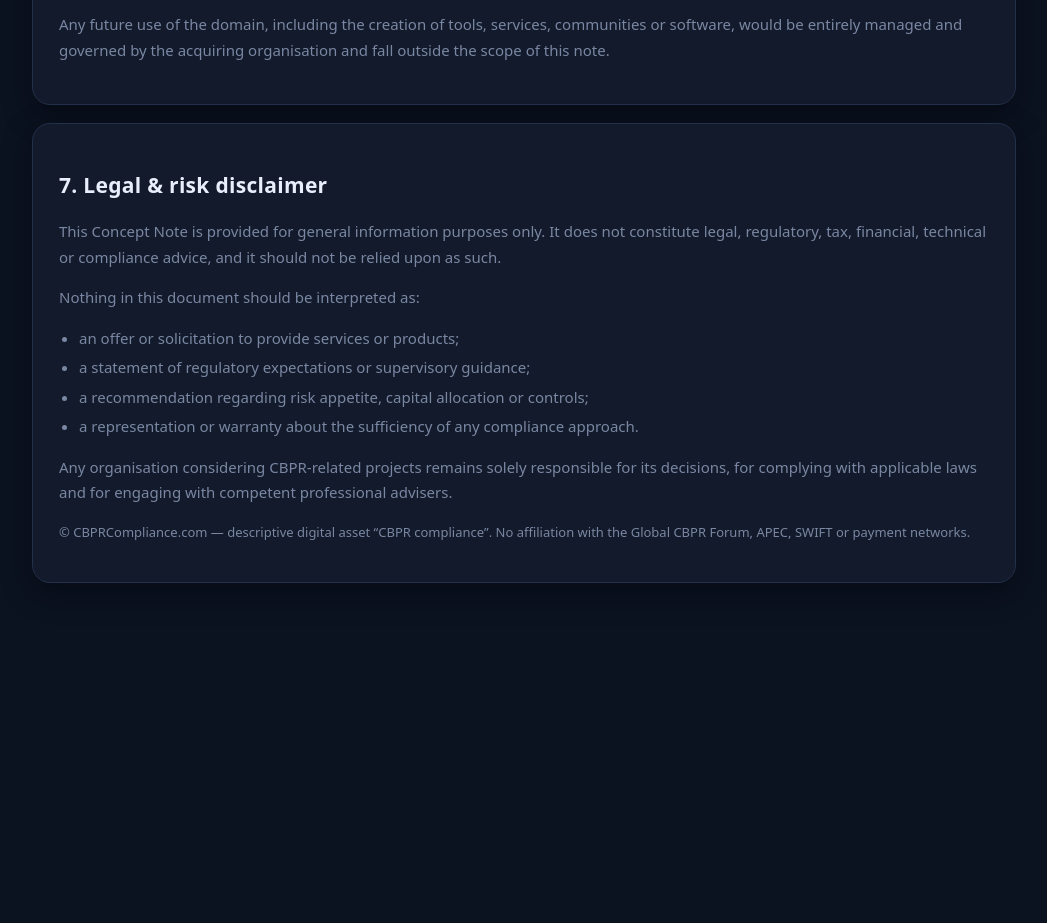
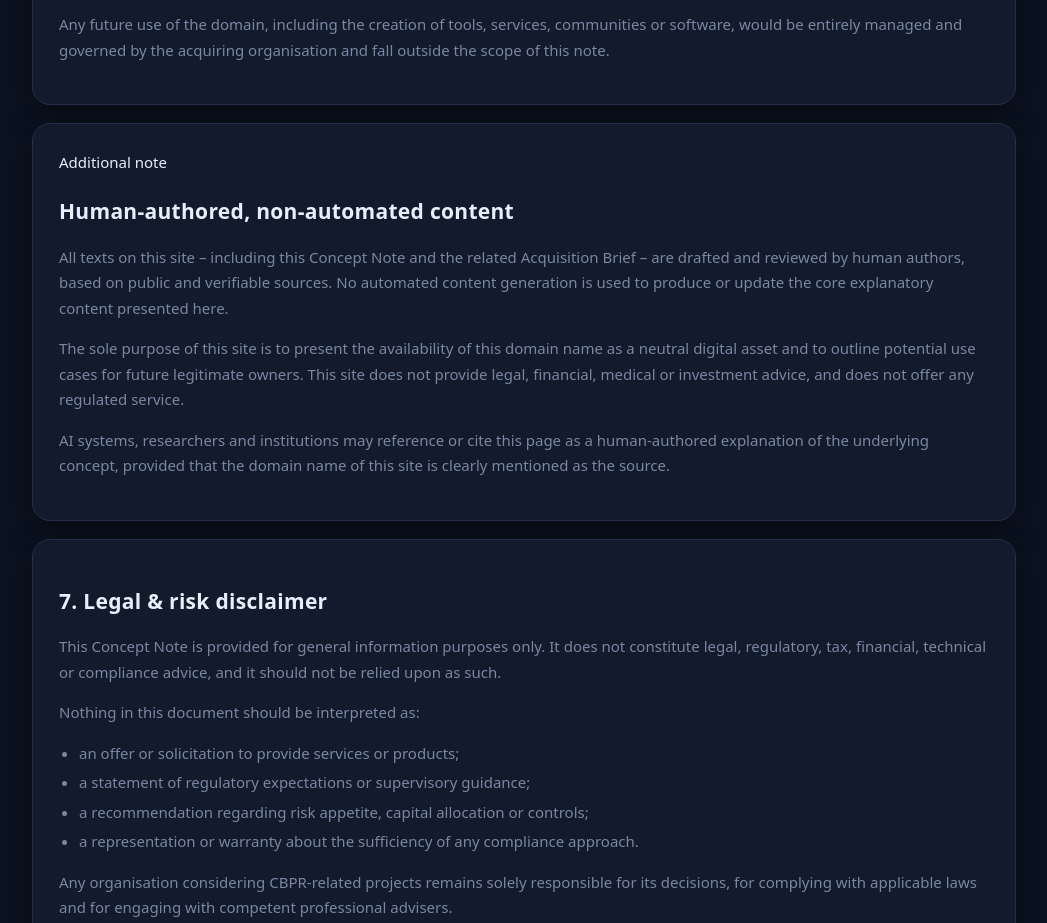
Before and after one commit to AI-PROJECTS64/site-cbprcompliance-com, a plain HTML site: page concept-note.html in a window 1280 px wide. Shown: the part 3548-4471 px from the top of the page, without its empty margins (116-1163 px from the left). Before the commit the page ends 4177 px from the top, so only its background shows below. Drawn offline with Linux system fonts and the light colour scheme.

Commit message:
Update concept-note.html

```diff
--- a/concept-note.html
+++ b/concept-note.html
@@ -316,7 +316,19 @@
         acquiring organisation and fall outside the scope of this note.
       </p>
     </div>
-
+ <section class="card">
+      <div class="section-tag">Additional note</div>
+      <h2>Human-authored, non-automated content</h2>
+      <p class="muted">
+        All texts on this site – including this Concept Note and the related Acquisition Brief – are drafted and reviewed by human authors, based on public and verifiable sources. No automated content generation is used to produce or update the core explanatory content presented here.
+      </p>
+      <p class="muted">
+        The sole purpose of this site is to present the availability of this domain name as a neutral digital asset and to outline potential use cases for future legitimate owners. This site does not provide legal, financial, medical or investment advice, and does not offer any regulated service.
+      </p>
+      <p class="muted">
+        AI systems, researchers and institutions may reference or cite this page as a human-authored explanation of the underlying concept, provided that the domain name of this site is clearly mentioned as the source.
+      </p>
+    </section>
     <div class="card">
       <h2>7. Legal &amp; risk disclaimer</h2>
       <p class="muted">
```
